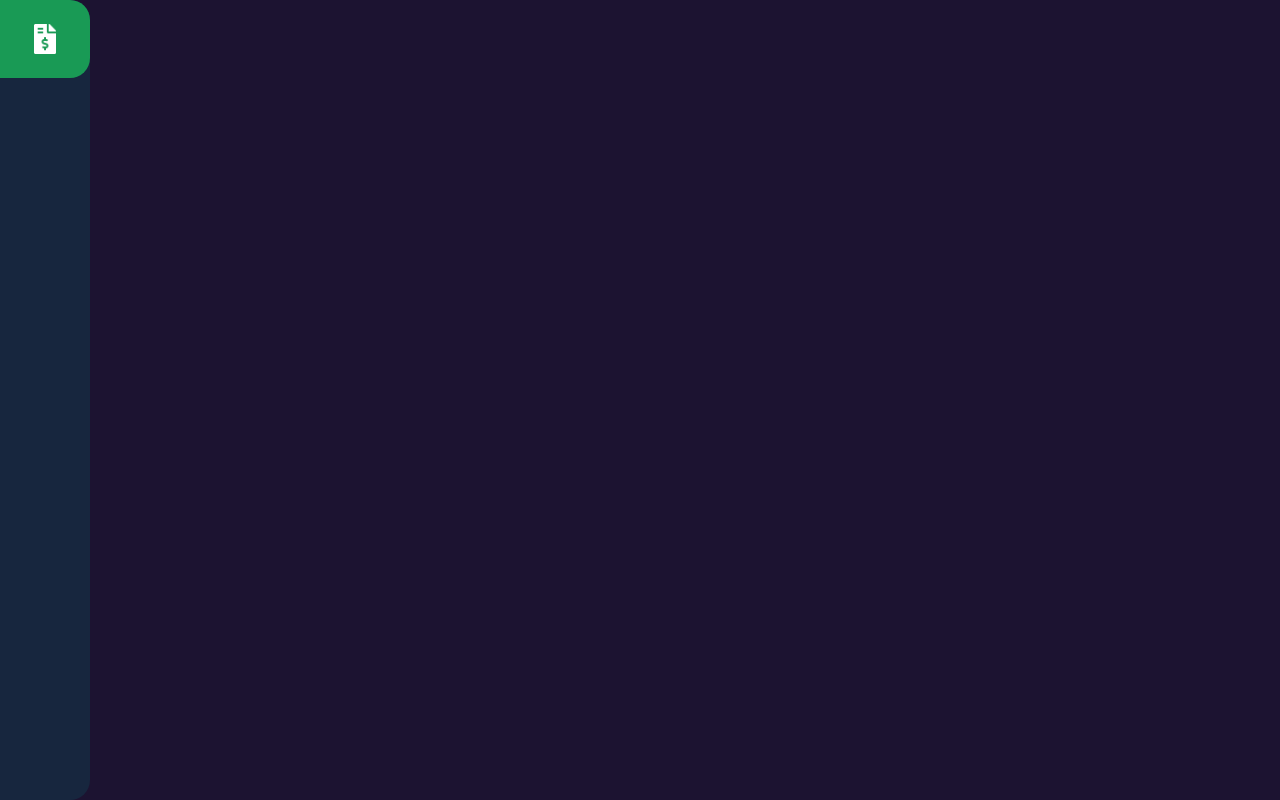
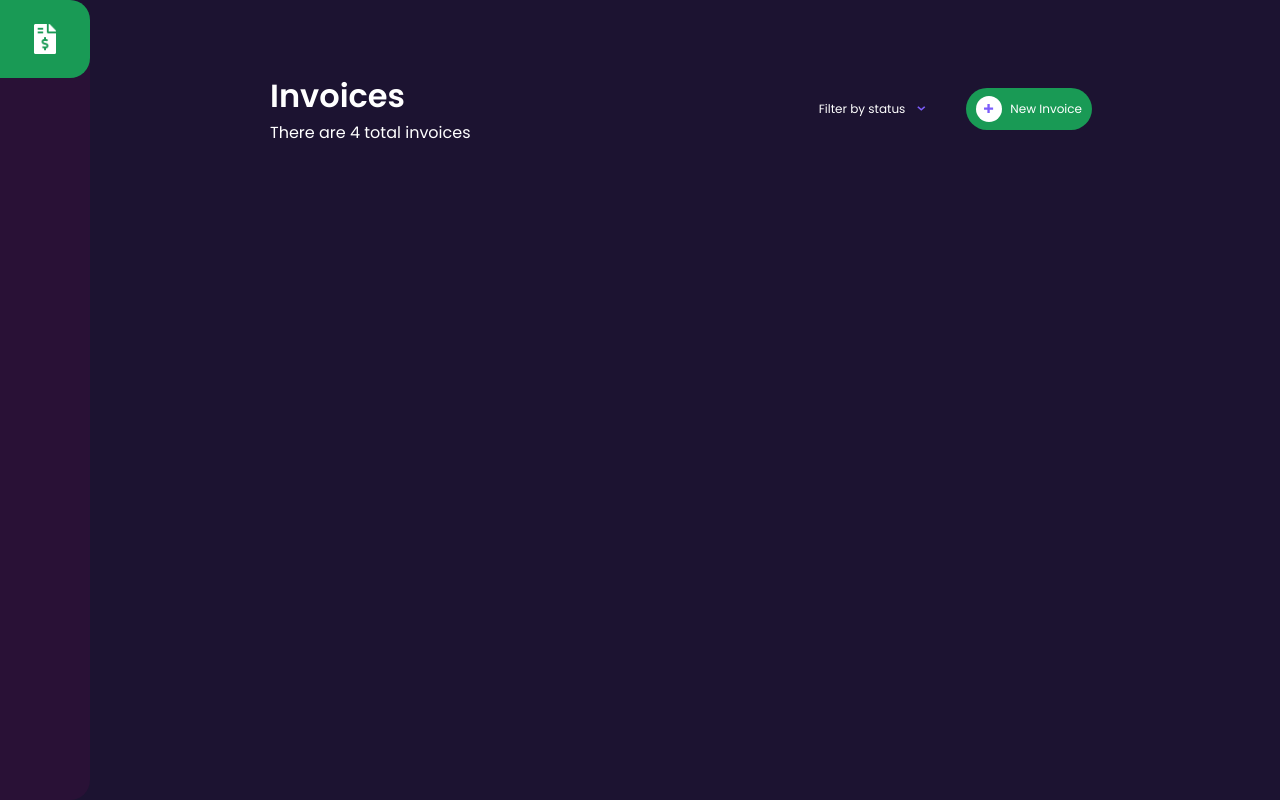
Before and after one commit to agotesman4/A.G.-FE-Baigiamasis, a Vue app: page / in a window 1280 px wide. Built offline with nearby package versions, Linux system fonts and the light colour scheme.

Commit message:
nav + header almost done need some testing/fixing

```diff
--- a/src/components/Navigation.vue
+++ b/src/components/Navigation.vue
@@ -16,7 +16,7 @@
 header {
   z-index: 99;
   flex-direction: row;
-  background-color: #17263e;
+  background-color: #291136;
 
   @media (min-width: 900px) {
     min-height: 100%;
--- a/src/views/Home.vue
+++ b/src/views/Home.vue
@@ -1,10 +1,127 @@
 <template>
-  <div class="home"></div>
+  <div class="home container">
+    <!-- HEADER sekcija -->
+
+    <div class="header flex">
+      <div class="left flex flex-column">
+        <h1>Invoices</h1>
+        <span>There are 4 total invoices</span>
+      </div>
+      <div class="right flex">
+        <div @click="toggleFilterMenu" class="filter flex">
+          <span>Filter by status</span>
+          <img src="@/assets/icon-arrow-down.svg" alt="arrowdown" />
+          <ul v-show="filterMenu" class="filter-menu">
+            <li>Draft</li>
+            <li>Pending</li>
+            <li>Paid</li>
+            <li>Clear Filter</li>
+          </ul>
+        </div>
+        <div @click="newInvoice" class="button flex">
+          <div class="inner-button flex">
+            <img src="@/assets/icon-plus.svg" alt="plusicon" />
+          </div>
+          <span>New Invoice</span>
+        </div>
+      </div>
+    </div>
+  </div>
 </template>
 
 <script>
 export default {
   name: "Home",
+  data() {
+    return {
+      filterMenu: null,
+    };
+  },
   components: {},
+  methods: {
+    newInvoice() {},
+    toggleFilterMenu() {
+      this.filterMenu = !this.filterMenu;
+    },
+  },
 };
 </script>
+
+<style lang="scss" scoped>
+.home {
+  color: white;
+
+  .header {
+    margin-bottom: 65px;
+
+    .left,
+    .right {
+      flex: 1;
+    }
+
+    .right {
+      justify-content: flex-end;
+      align-items: center;
+
+      .button,
+      .filter {
+        align-items: center;
+
+        span {
+          font-size: 12px;
+        }
+      }
+      .filter {
+        position: relative;
+        margin-right: 40px;
+        cursor: pointer;
+
+        img {
+          margin-left: 12px;
+          width: 9px;
+          height: 5px;
+        }
+        .filter-menu {
+          width: 120px;
+          position: absolute;
+          top: 25px;
+          list-style: none;
+          background-color: #1c1331;
+          box-shadow: 0 4px 6px -1px rgba(0, 0, 0, 0.1),
+            0 2px 4px -1px rgba(0, 0, 0, 0.06);
+
+          li {
+            cursor: pointer;
+            font-size: 12px;
+            padding: 10px 20px;
+
+            &:hover {
+              color: #1c1331;
+              background-color: white;
+            }
+          }
+        }
+      }
+
+      .button {
+        padding: 8px 10px;
+        background-color: #199a55;
+        border-radius: 40px;
+
+        .inner-button {
+          margin-right: 8px;
+          border-radius: 50%;
+          padding: 8px;
+          align-items: center;
+          justify-content: center;
+          background-color: white;
+          img {
+            width: 10px;
+            height: 10px;
+          }
+        }
+      }
+    }
+  }
+}
+</style>
```
Also changed, not shown: src/components/InvoiceModal.vue (added, +7 -0 lines).
